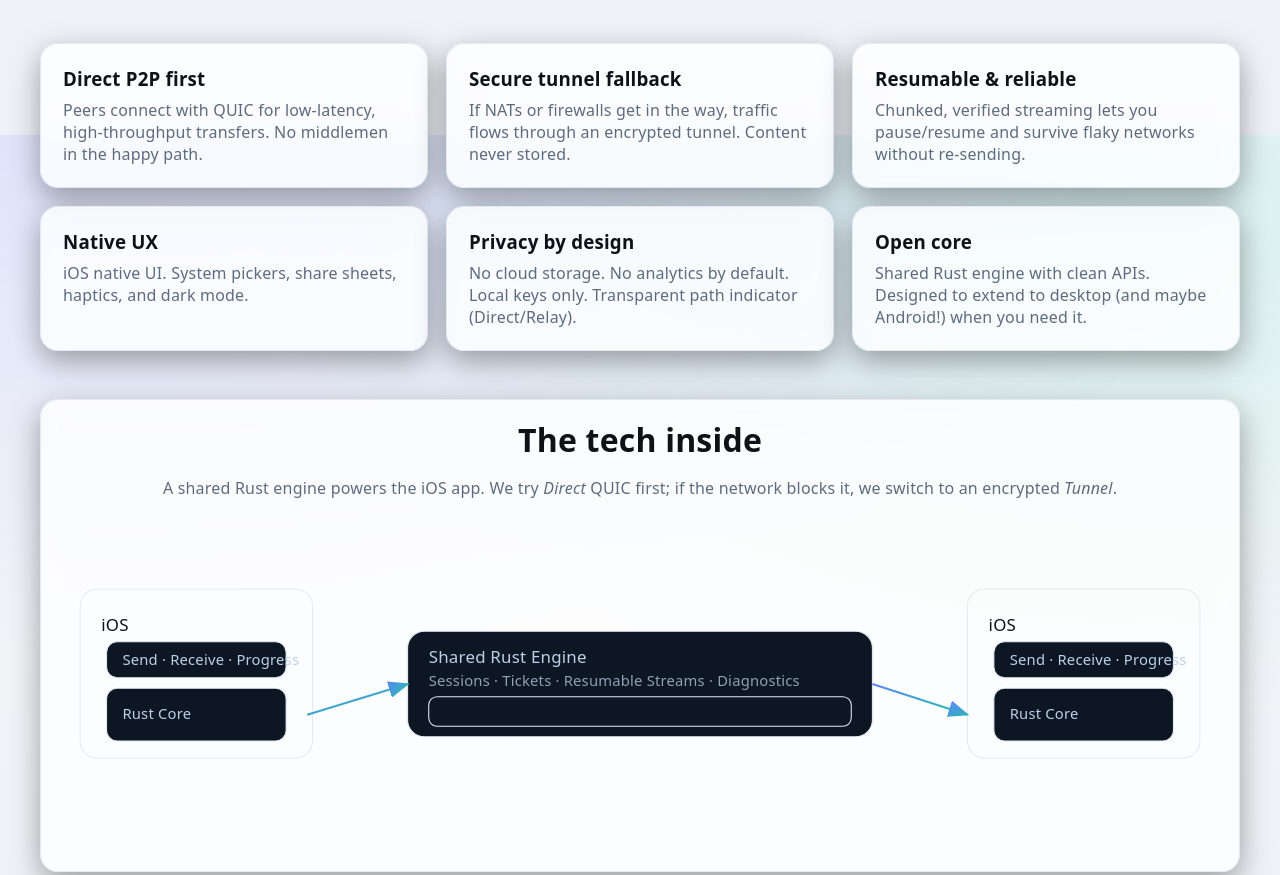
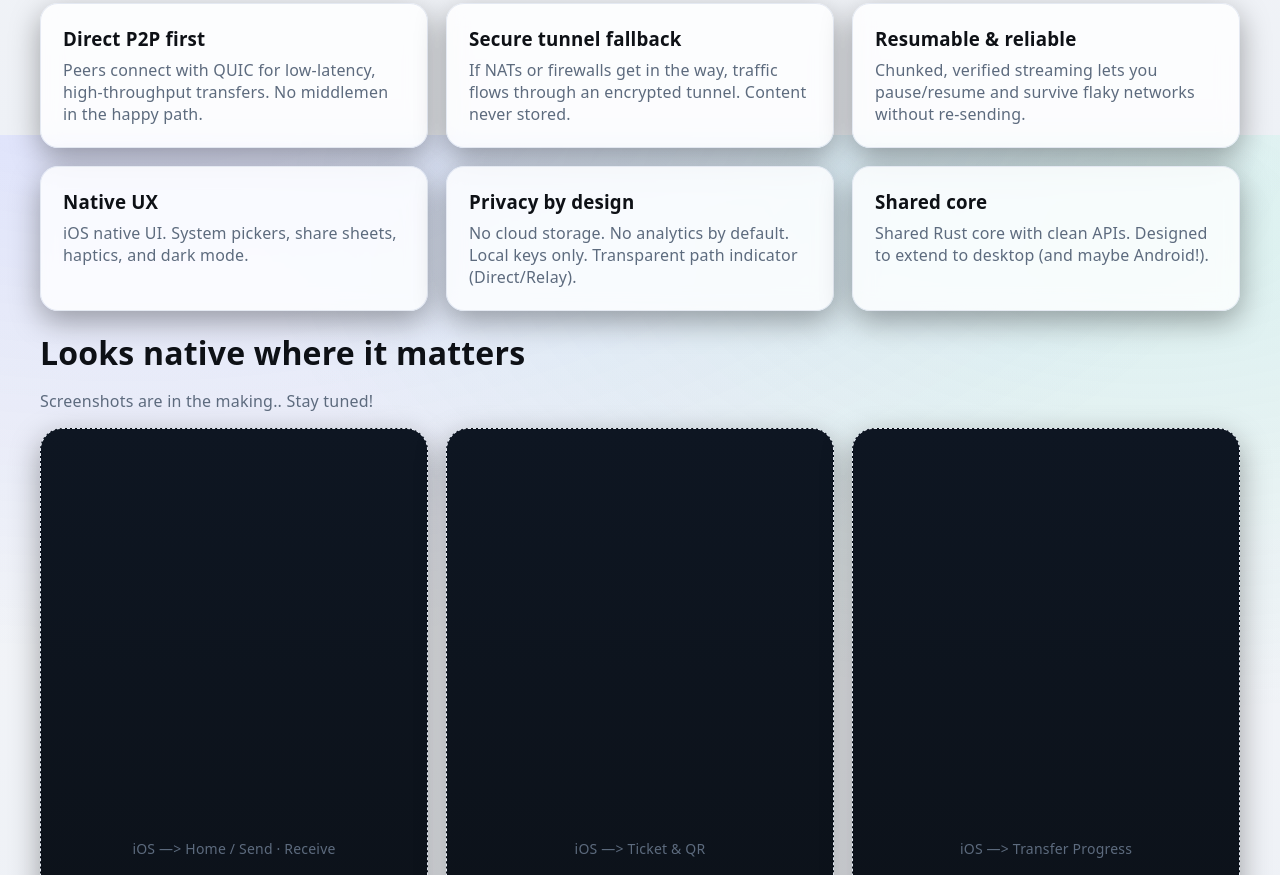
Before and after one commit to SendTunnel/sendtunnel.github.io, a plain HTML site: page index.html in a window 1280 px wide. Shown: the part 665-1540 px from the top of the page. Drawn offline with Linux system fonts and the light colour scheme.

Commit message:
Remove clutter

```diff
--- a/index.html
+++ b/index.html
@@ -354,10 +354,6 @@
 
     <main>
       <section class="hero container">
-        <div class="pill fade-up">
-          Direct P2P by default · Encrypted tunnel when needed · No cloud
-          storage
-        </div>
         <h1 class="fade-up">
           Private device-to-device file sharing
           <span class="grad-text">fast, native, secure</span>.
@@ -369,7 +365,7 @@
         </p>
         <div class="cta fade-up">
           <a class="btn primary" href="#" target="_blank" rel="noopener"
-            >Join iOS TestFlight</a
+            >On TestFlight soon!</a
           >
           <a
             class="btn ghost"
@@ -438,151 +434,13 @@
             </p>
           </div>
           <div class="feature glass fade-up">
-            <h3>Open core</h3>
+            <h3>Shared core</h3>
             <p>
-              Shared Rust engine with clean APIs. Designed to extend to desktop
-              (and maybe Android!) when you need it.
+              Shared Rust core with clean APIs. Designed to extend to desktop
+              (and maybe Android!).
             </p>
           </div>
         </div>
-      </section>
-
-      <section
-        class="container diagram glass fade-up"
-        aria-label="Architecture diagram"
-      >
-        <h2 class="section-title">The tech inside</h2>
-        <p class="subtle">
-          A shared Rust engine powers the iOS app. We try <em>Direct</em> QUIC
-          first; if the network blocks it, we switch to an encrypted
-          <em>Tunnel</em>.
-        </p>
-        <svg viewBox="0 0 1100 320" role="img" aria-label="Architecture">
-          <!-- Devices -->
-          <rect
-            x="20"
-            y="70"
-            width="220"
-            height="160"
-            rx="16"
-            fill="none"
-            stroke="var(--outline)"
-          />
-          <text x="40" y="110" fill="var(--text)" font-size="16">iOS</text>
-          <rect
-            x="45"
-            y="120"
-            width="170"
-            height="34"
-            rx="10"
-            fill="#0d1724"
-            stroke="var(--outline)"
-          />
-          <text x="60" y="142" fill="#bcd0e6" font-size="14">
-            Send · Receive · Progress
-          </text>
-          <rect
-            x="45"
-            y="164"
-            width="170"
-            height="50"
-            rx="10"
-            fill="#0d1724"
-            stroke="var(--outline)"
-          />
-          <text x="60" y="193" fill="#bcd0e6" font-size="14">Rust Core</text>
-
-          <rect
-            x="860"
-            y="70"
-            width="220"
-            height="160"
-            rx="16"
-            fill="none"
-            stroke="var(--outline)"
-          />
-          <text x="880" y="110" fill="var(--text)" font-size="16">iOS</text>
-          <rect
-            x="885"
-            y="120"
-            width="170"
-            height="34"
-            rx="10"
-            fill="#0d1724"
-            stroke="var(--outline)"
-          />
-          <text x="900" y="142" fill="#bcd0e6" font-size="14">
-            Send · Receive · Progress
-          </text>
-          <rect
-            x="885"
-            y="164"
-            width="170"
-            height="50"
-            rx="10"
-            fill="#0d1724"
-            stroke="var(--outline)"
-          />
-          <text x="900" y="193" fill="#bcd0e6" font-size="14">Rust Core</text>
-
-          <!-- Core / Iroh -->
-          <rect
-            x="330"
-            y="110"
-            width="440"
-            height="100"
-            rx="16"
-            fill="#0d1724"
-            stroke="var(--outline)"
-          />
-          <text x="350" y="140" fill="#bcd0e6" font-size="16">
-            Shared Rust Engine
-          </text>
-          <text x="350" y="162" fill="#8fa1b3" font-size="14">
-            Sessions · Tickets · Resumable Streams · Diagnostics
-          </text>
-          <rect
-            x="350"
-            y="172"
-            width="400"
-            height="28"
-            rx="8"
-            fill="none"
-            stroke="var(--outline)"
-          />
-
-          <!-- Arrows -->
-          <defs>
-            <marker
-              id="arrow"
-              markerWidth="10"
-              markerHeight="8"
-              refX="9"
-              refY="4"
-              orient="auto"
-            >
-              <polygon points="0 0, 10 4, 0 8" fill="url(#g)"></polygon>
-            </marker>
-          </defs>
-          <line
-            x1="235"
-            y1="189"
-            x2="330"
-            y2="160"
-            stroke="url(#g)"
-            stroke-width="2"
-            marker-end="url(#arrow)"
-          />
-          <line
-            x1="770"
-            y1="160"
-            x2="860"
-            y2="189"
-            stroke="url(#g)"
-            stroke-width="2"
-            marker-end="url(#arrow)"
-          />
-        </svg>
       </section>
 
       <section class="container screens">
```
